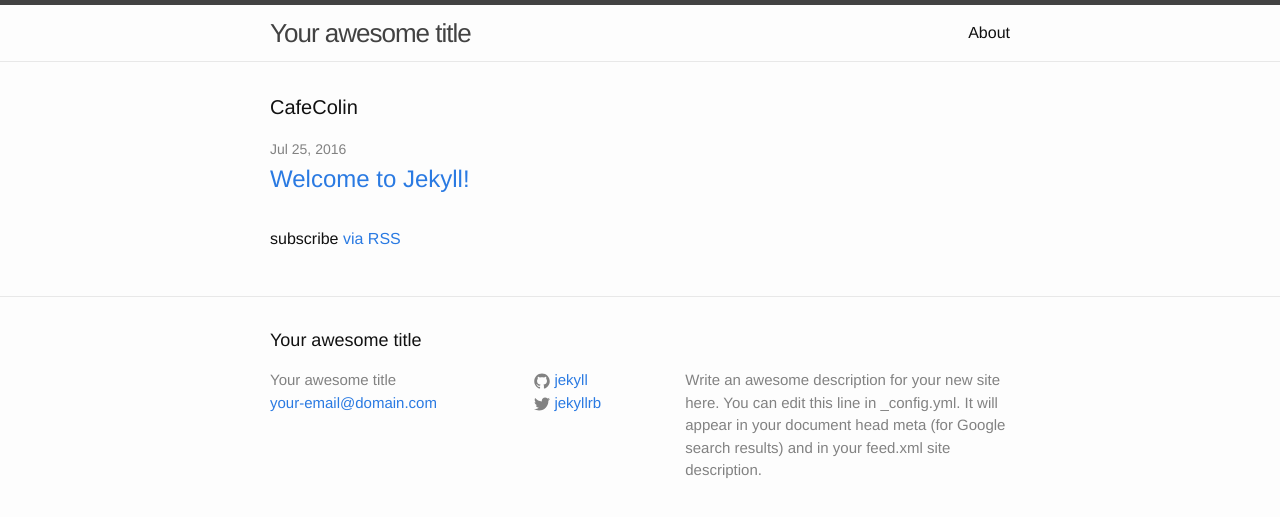
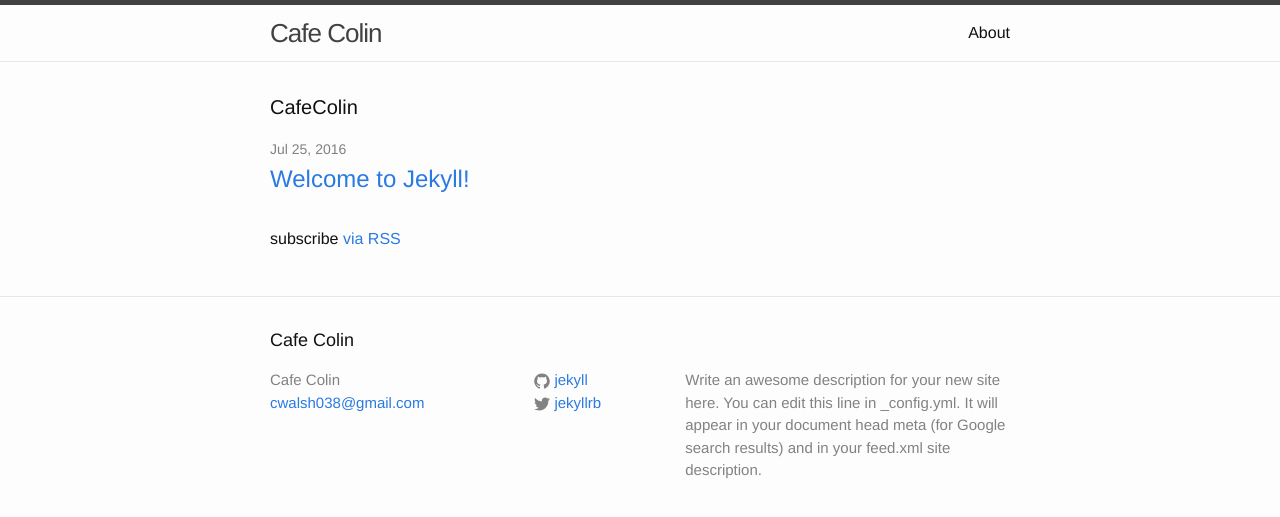
Before and after one commit to walletknowledge/WalletKnowledge, a Jekyll site: the page built from index.html, in a window 1280 px wide. Shown: the top 517 px of the page. Built offline with Jekyll 4.4.1, drawn with Linux system fonts in a browser that asks for light colours.

Commit message:
Update _config.yml

```diff
--- a/_config.yml
+++ b/_config.yml
@@ -6,8 +6,8 @@
 # 'jekyll serve'. If you change this file, please restart the server process.
 
 # Site settings
-title: Your awesome title
-email: your-email@domain.com
+title: Cafe Colin
+email: cwalsh038@gmail.com
 description: > # this means to ignore newlines until "baseurl:"
   Write an awesome description for your new site here. You can edit this
   line in _config.yml. It will appear in your document head meta (for
```
